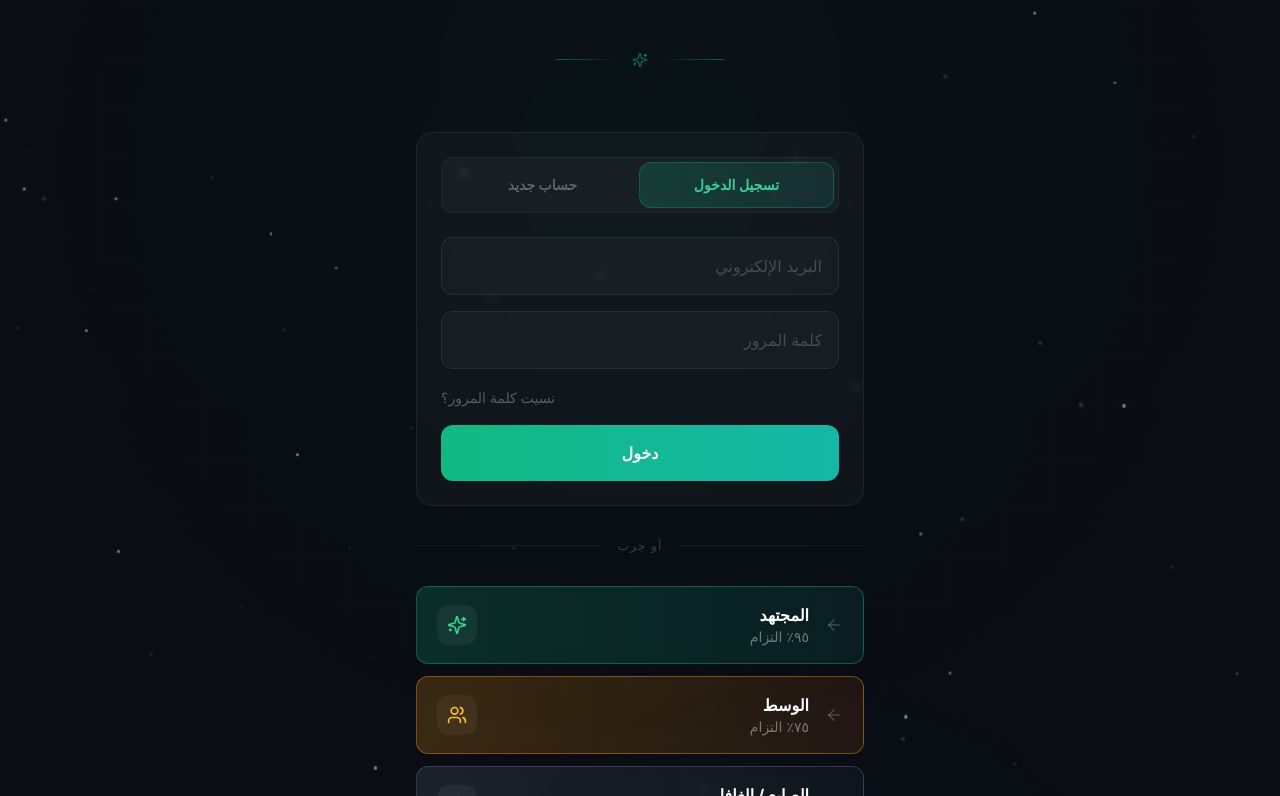
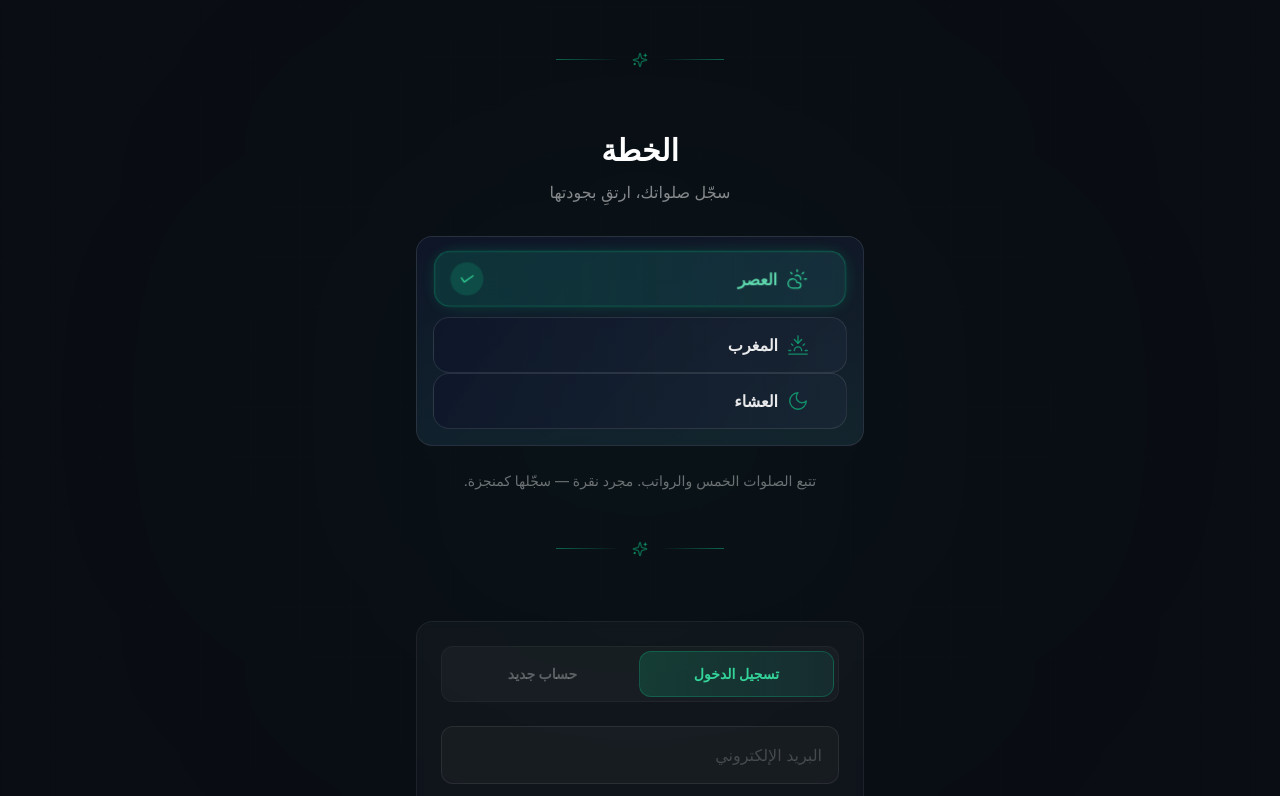
Before and after one commit to hsznzas/haseeba, a React (Vite) app: page /#/profile in a window 1280 px wide. Before the commit this address led to /#/profile. Shown: the part 844-1640 px from the top of the page. Built offline with nearby package versions, Linux system fonts and the light colour scheme; no server answers; the HTML template or start-up script is replaced by a standard one.

Commit message:
feat: Add Section 2 - The Plan with interactive prayer demo animation

```diff
--- a/src/pages/Login.tsx
+++ b/src/pages/Login.tsx
@@ -1,6 +1,6 @@
-import React, { useState } from "react";
+import React, { useState, useEffect } from "react";
 import { useAuth } from "../context/AuthContext";
-import { Globe, ArrowLeft, Mail, CheckCircle2, Sparkles, Users, Zap, Share, MoreVertical, Plus, Smartphone } from "lucide-react";
+import { Globe, ArrowLeft, Mail, CheckCircle2, Sparkles, Users, Zap, Share, MoreVertical, Plus, Smartphone, Sunrise, Sun, CloudSun, Sunset, Moon, Check } from "lucide-react";
 import { DemoPersona } from "../services/storage";
 // 1. Updated Imports to include Scroll hooks
 import { motion, AnimatePresence, useScroll, useTransform, MotionValue } from "framer-motion";
@@ -87,6 +87,92 @@ const DustParticle: React.FC<{
   );
 };
 
+// Mock prayer data for the demo
+const DEMO_PRAYERS = [
+  { id: 'fajr', name: 'Fajr', nameAr: 'الفجر', icon: Sunrise },
+  { id: 'dhuhr', name: 'Dhuhr', nameAr: 'الظهر', icon: Sun },
+  { id: 'asr', name: 'Asr', nameAr: 'العصر', icon: CloudSun },
+  { id: 'maghrib', name: 'Maghrib', nameAr: 'المغرب', icon: Sunset },
+  { id: 'isha', name: 'Isha', nameAr: 'العشاء', icon: Moon },
+];
+
+// Demo Prayer Card Component (matches real PrayerCard styling)
+const DemoPrayerCard: React.FC<{
+  prayer: typeof DEMO_PRAYERS[0];
+  isArabic: boolean;
+  isLogging: boolean;
+  isLogged: boolean;
+}> = ({ prayer, isArabic, isLogging, isLogged }) => {
+  const Icon = prayer.icon;
+
+  return (
+    <motion.div
+      layout
+      initial={{ opacity: 1, y: 0, scale: 1 }}
+      animate={isLogging ? {
+        opacity: 0,
+        y: -80,
+        scale: 0.8,
+        filter: "blur(4px)",
+      } : {
+        opacity: isLogged ? 0.5 : 1,
+        y: 0,
+        scale: 1,
+      }}
+      exit={{
+        opacity: 0,
+        y: -100,
+        scale: 0.7,
+      }}
+      transition={{
+        duration: 0.6,
+        ease: "easeOut",
+        layout: { duration: 0.4 }
+      }}
+      className={`
+        relative overflow-hidden rounded-2xl mb-2
+        h-14 flex items-center px-4
+        bg-gradient-to-r from-slate-900/80 to-slate-800/50
+        border transition-all duration-300
+        ${isLogging ? 'border-emerald-500/50 shadow-[0_0_20px_-5px_rgba(16,185,129,0.4)]' : 'border-white/10'}
+        ${isLogged ? 'opacity-50' : ''}
+      `}
+    >
+      {/* Glow effect when logging */}
+      {isLogging && (
+        <motion.div
+          initial={{ opacity: 0 }}
+          animate={{ opacity: 1 }}
+          className="absolute inset-0 bg-gradient-to-r from-emerald-500/20 to-teal-500/10 pointer-events-none"
+        />
+      )}
+
+      {/* Icon */}
+      <div className={`w-10 h-10 flex items-center justify-center mr-3 transition-colors ${isLogging ? 'text-emerald-400' : 'text-emerald-500/70'}`}>
+        <Icon size={22} strokeWidth={1.5} />
+      </div>
+
+      {/* Prayer Name */}
+      <div className="flex-1">
+        <h3 className={`font-bold text-base ${isLogging ? 'text-emerald-300' : 'text-white/90'}`}>
+          {isArabic ? prayer.nameAr : prayer.name}
+        </h3>
+      </div>
+
+      {/* Check indicator when logging */}
+      {isLogging && (
+        <motion.div
+          initial={{ scale: 0, rotate: -180 }}
+          animate={{ scale: 1, rotate: 0 }}
+          className="w-8 h-8 rounded-full bg-emerald-500/20 flex items-center justify-center"
+        >
+          <Check size={16} className="text-emerald-400" />
+        </motion.div>
+      )}
+    </motion.div>
+  );
+};
+
 const Login: React.FC = () => {
   // 3. Initialize Scroll Hook
   const { scrollY } = useScroll();
@@ -100,7 +186,41 @@ const Login: React.FC = () => {
   const [error, setError] = useState<string | null>(null);
   const [recoverySuccess, setRecoverySuccess] = useState(false);
 
+  // Demo animation state
+  const [loggedPrayers, setLoggedPrayers] = useState<string[]>([]);
+  const [currentlyLogging, setCurrentlyLogging] = useState<string | null>(null);
+
   const isArabic = language === "ar";
+
+  // Auto-animate the prayer demo
+  useEffect(() => {
+    const unloggedPrayers = DEMO_PRAYERS.filter(p => !loggedPrayers.includes(p.id));
+
+    if (unloggedPrayers.length === 0) {
+      // All prayers logged, reset after a pause
+      const resetTimer = setTimeout(() => {
+        setLoggedPrayers([]);
+        setCurrentlyLogging(null);
+      }, 2000);
+      return () => clearTimeout(resetTimer);
+    }
+
+    // Start logging the next prayer after a delay
+    const logTimer = setTimeout(() => {
+      const nextPrayer = unloggedPrayers[0];
+      if (nextPrayer) {
+        setCurrentlyLogging(nextPrayer.id);
+
+        // After animation, mark as logged
+        setTimeout(() => {
+          setLoggedPrayers(prev => [...prev, nextPrayer.id]);
+          setCurrentlyLogging(null);
+        }, 600);
+      }
+    }, 1500);
+
+    return () => clearTimeout(logTimer);
+  }, [loggedPrayers]);
 
   const handleSubmit = async (e: React.FormEvent) => {
     e.preventDefault();
@@ -295,7 +415,7 @@ const Login: React.FC = () => {
               transition={{ duration: 1, delay: 0.5 }}
               className="mb-10"
             >
-              <p className="text-white/60 text-base leading-loose font-light italic" style={{ fontFamily: 'Georgia, serif' }}>
+              <p className="text-white/60 text-base leading-loose font-regular" style={{ fontFamily: 'Georgia, serif' }}>
                 {isArabic ? (
                   <>
                     هناك كتابٌ معلَّقٌ على كتفك،
@@ -336,8 +456,6 @@ const Login: React.FC = () => {
               className="relative mx-auto mb-10"
             >
               <div className="relative p-6 rounded-2xl bg-gradient-to-br from-white/[0.03] to-white/[0.01] border border-white/[0.08] backdrop-blur-sm shadow-2xl">
-                {/* Decorative glow behind image */}
-                <div className="absolute inset-0 rounded-2xl bg-emerald-500/5 blur-xl" />
                 <img
                   src="/verse.png"
                   alt={isArabic ? "آية قرآنية" : "Quranic Verse"}
@@ -352,15 +470,13 @@ const Login: React.FC = () => {
               animate={{ opacity: 1 }}
               transition={{ duration: 1, delay: 1.1 }}
             >
-              <p className="text-white/60 text-base leading-loose font-light italic" style={{ fontFamily: 'Georgia, serif' }}>
+              <p className="text-white/60 text-base leading-loose font-regular" style={{ fontFamily: 'Georgia, serif' }}>
                 {isArabic ? (
                   <>
                     فإن لم تُحاسِب نفسك اليوم، فمتى ينفعك الحساب؟
                     <br />
-                    وإن لم تُوقِف قلبك وقفة صدق، فمتى يستيقظ من رقدته؟
-                    <br /><br />
-                    قِف مع ذاتك وقفة حق…
-                    <br />
+                    قِف مع نفسك وقفة حق…
+                    <br /><br /><br />
                     فالطريق إلى النجاة يبدأ من اليقظة،
                     <br />
                     ومن أدرك نفسه اليوم، نجا غدًا.
@@ -386,6 +502,109 @@ const Login: React.FC = () => {
               initial={{ opacity: 0, scaleX: 0 }}
               animate={{ opacity: 1, scaleX: 1 }}
               transition={{ duration: 0.6, delay: 1.4 }}
+              className="mt-12 flex items-center justify-center gap-3"
+            >
+              <div className="h-px w-16 bg-gradient-to-r from-transparent to-emerald-500/50" />
+              <Sparkles size={16} className="text-emerald-500/50" />
+              <div className="h-px w-16 bg-gradient-to-l from-transparent to-emerald-500/50" />
+            </motion.div>
+          </motion.section>
+
+          {/* Section 2: The Plan - Interactive Demo */}
+          <motion.section
+            initial={{ opacity: 0, y: 40 }}
+            whileInView={{ opacity: 1, y: 0 }}
+            viewport={{ once: true, margin: "-100px" }}
+            transition={{ duration: 0.8 }}
+            className="mb-16"
+          >
+            {/* Section Title */}
+            <motion.div
+              initial={{ opacity: 0 }}
+              whileInView={{ opacity: 1 }}
+              viewport={{ once: true }}
+              transition={{ duration: 0.6, delay: 0.2 }}
+              className="text-center mb-8"
+            >
+              <h2 className="text-3xl font-black text-white mb-3">
+                {isArabic ? 'الخطة' : 'The Plan'}
+              </h2>
+              <p className="text-white/50 text-base">
+                {isArabic
+                  ? 'سجّل صلواتك، ارتقِ بجودتها'
+                  : 'Log your prayers, elevate your quality'}
+              </p>
+            </motion.div>
+
+            {/* Interactive Prayer Demo */}
+            <motion.div
+              initial={{ opacity: 0, y: 20 }}
+              whileInView={{ opacity: 1, y: 0 }}
+              viewport={{ once: true }}
+              transition={{ duration: 0.6, delay: 0.4 }}
+              className="relative p-4 rounded-2xl bg-gradient-to-br from-slate-900/90 to-slate-800/50 border border-white/10 backdrop-blur-sm overflow-hidden"
+            >
+              {/* Subtle background glow */}
+              <div className="absolute inset-0 bg-gradient-to-t from-emerald-500/5 to-transparent pointer-events-none" />
+
+              {/* Prayer Cards */}
+              <div className="relative space-y-0">
+                <AnimatePresence mode="popLayout">
+                  {DEMO_PRAYERS.filter(p => !loggedPrayers.includes(p.id)).map((prayer) => (
+                    <DemoPrayerCard
+                      key={prayer.id}
+                      prayer={prayer}
+                      isArabic={isArabic}
+                      isLogging={currentlyLogging === prayer.id}
+                      isLogged={loggedPrayers.includes(prayer.id)}
+                    />
+                  ))}
+                </AnimatePresence>
+
+                {/* All Done Message */}
+                <AnimatePresence>
+                  {loggedPrayers.length === 5 && (
+                    <motion.div
+                      initial={{ opacity: 0, scale: 0.8 }}
+                      animate={{ opacity: 1, scale: 1 }}
+                      exit={{ opacity: 0, scale: 0.8 }}
+                      className="flex flex-col items-center justify-center py-8 text-center"
+                    >
+                      <motion.div
+                        animate={{ scale: [1, 1.1, 1] }}
+                        transition={{ duration: 0.5, repeat: Infinity, repeatDelay: 1 }}
+                        className="w-16 h-16 rounded-full bg-emerald-500/20 flex items-center justify-center mb-3"
+                      >
+                        <Sparkles size={28} className="text-emerald-400" />
+                      </motion.div>
+                      <p className="text-emerald-400 font-bold text-lg">
+                        {isArabic ? 'أحسنت! يوم مكتمل' : 'Well done! Day complete'}
+                      </p>
+                    </motion.div>
+                  )}
+                </AnimatePresence>
+              </div>
+            </motion.div>
+
+            {/* Bottom Copy */}
+            <motion.p
+              initial={{ opacity: 0 }}
+              whileInView={{ opacity: 1 }}
+              viewport={{ once: true }}
+              transition={{ duration: 0.6, delay: 0.6 }}
+              className="text-center text-white/40 text-sm mt-6 leading-relaxed"
+            >
+              {isArabic
+                ? 'تتبع الصلوات الخمس والرواتب. مجرد نقرة — سجّلها كمنجزة.'
+                : 'Track the 5 Daily Prayers & Rawatib. Just tick a box — log it as done.'}
+            </motion.p>
+
+            {/* Decorative Divider */}
+            <motion.div
+              initial={{ opacity: 0, scaleX: 0 }}
+              whileInView={{ opacity: 1, scaleX: 1 }}
+              viewport={{ once: true }}
+              transition={{ duration: 0.6, delay: 0.8 }}
               className="mt-12 flex items-center justify-center gap-3"
             >
               <div className="h-px w-16 bg-gradient-to-r from-transparent to-emerald-500/50" />
```
